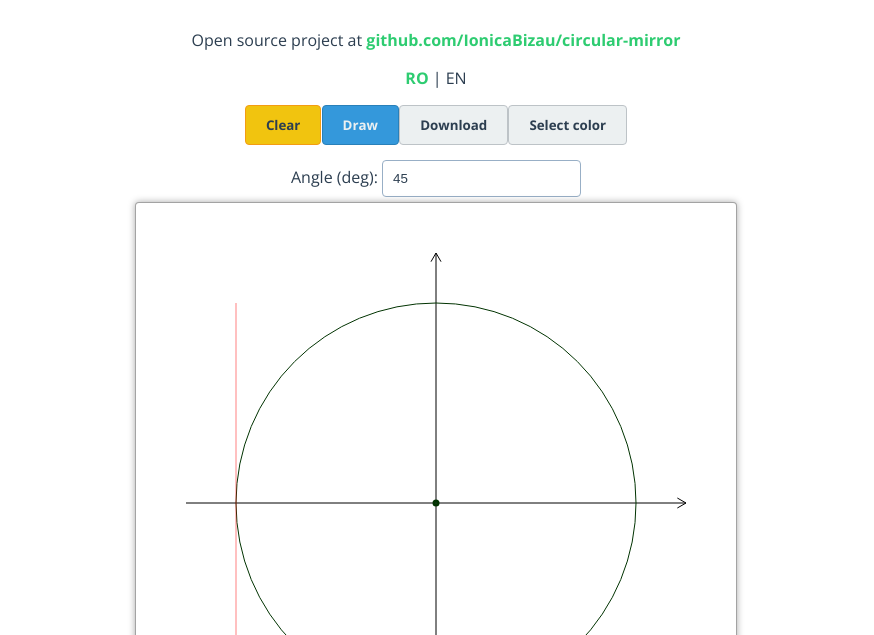
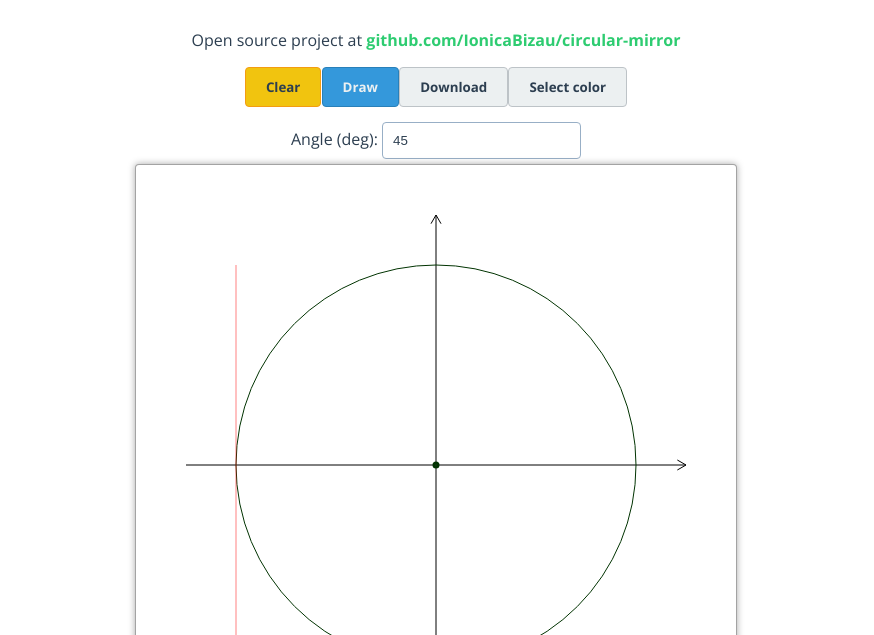
Before and after one commit to IonicaBizau/Circular-Mirror, a plain HTML site: page index.html in a window 1280 px wide. Shown: the part 165-800 px from the top of the page, without its empty margins (204-1078 px from the left). Drawn offline with nearby package versions, Linux system fonts and the light colour scheme.

Commit message:
Removed language select

```diff
--- a/index.html
+++ b/index.html
@@ -29,7 +29,6 @@
         <div align="center" class="container" id="container">
             <h1 class="logo">Multiple reflections into a circular mirror</h1>
             <p>Open source project at <a href="http://github.com/IonicaBizau/circular-mirror">github.com/IonicaBizau/circular-mirror</a></p>
-            <p><a href="index.ro.html">RO</a> | EN</p>
             <div class="btn-group">
                 <button id="resetButton" class="btn bg-yellow">
                     <i class="icon-trash icon-white"></i> Clear
```
